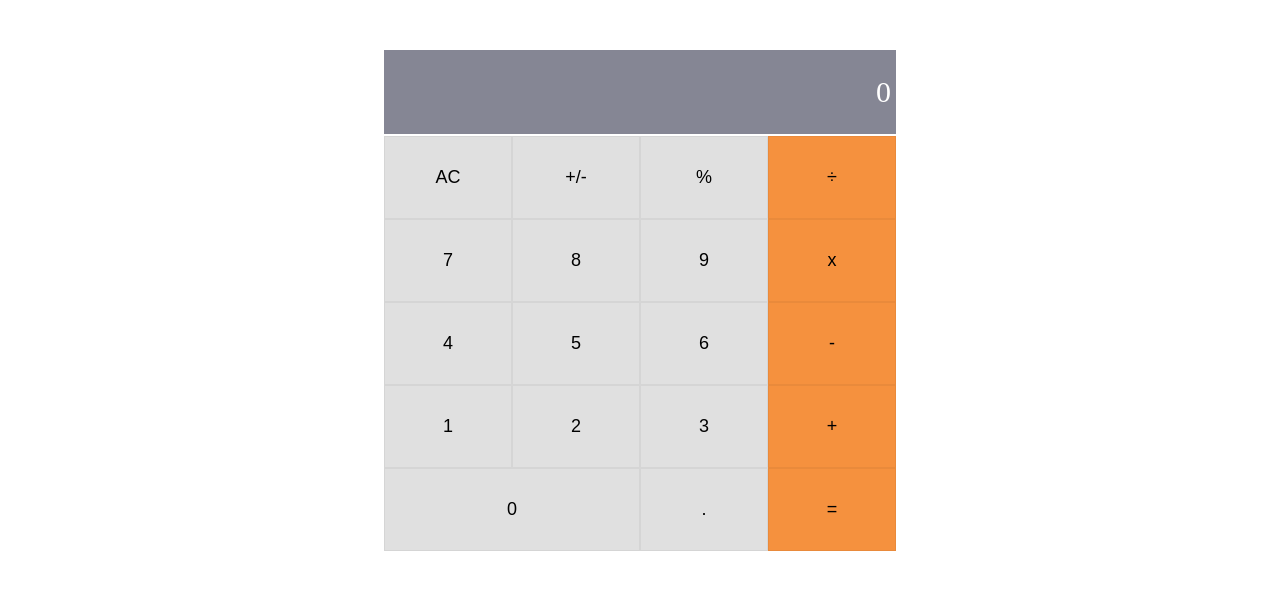
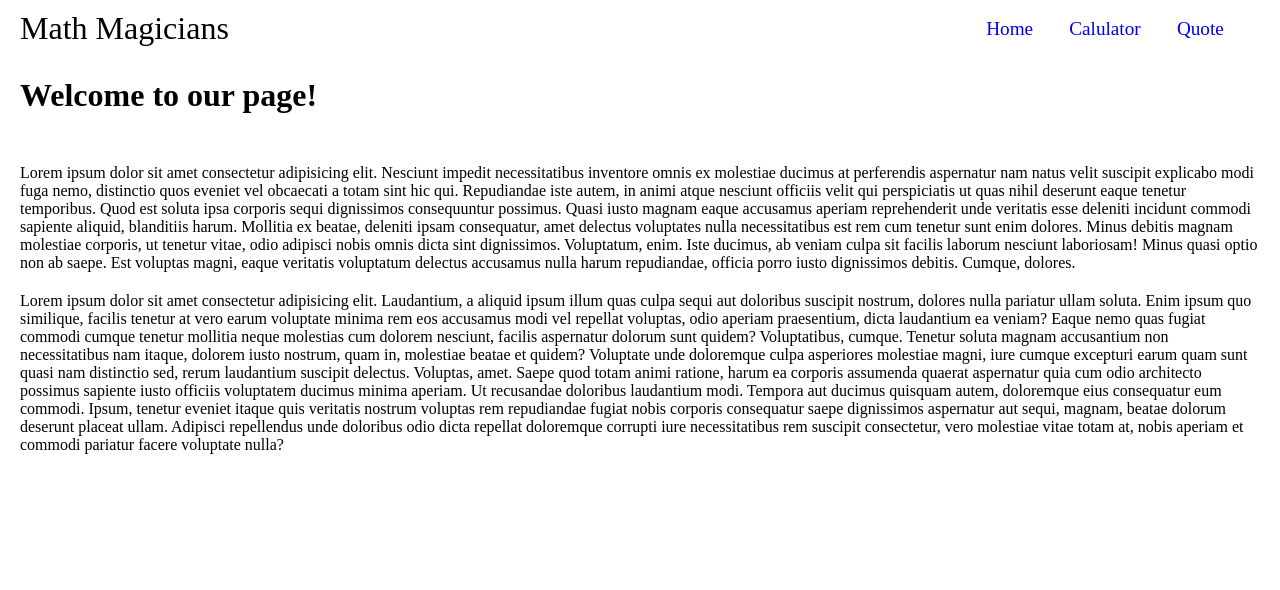
Before and after one commit to olaishola05/react-calculator, a React (Create React App) app: page / in a window 1280 px wide. Shown: the top 590 px of the page. Built offline with nearby package versions, Linux system fonts and the light colour scheme.

Commit message:
Add routing and nav links

```diff
--- a/package.json
+++ b/package.json
@@ -16,6 +16,7 @@
     "prop-types": "^15.8.1",
     "react": "^17.0.2",
     "react-dom": "^17.0.2",
+    "react-router-dom": "^6.2.1",
     "react-scripts": "5.0.0",
     "web-vitals": "^2.1.4"
   },
--- a/src/App.css
+++ b/src/App.css
@@ -1,5 +1,4 @@
 @charset "UTF-8";
-
 html {
   -webkit-box-sizing: border-box;
           box-sizing: border-box;
@@ -41,6 +40,7 @@ img {
 .output {
   background-color: #858694;
   display: -webkit-box;
+  display: -ms-flexbox;
   display: flex;
   -webkit-box-align: center;
       -ms-flex-align: center;
@@ -75,6 +75,7 @@ img {
 .Button {
   background: #e0e0e0;
   display: -webkit-box;
+  display: -ms-flexbox;
   display: flex;
   border: 1px solid rgba(0, 0, 0, 0.05);
   -webkit-box-sizing: border-box;
@@ -87,7 +88,7 @@ img {
           justify-content: center;
   font-size: 18px;
   min-width: 25%;
-  padding: 30px 30px;
+  padding: 25px 25px;
   grid-column: span 1;
 }
 
@@ -99,8 +100,51 @@ img {
   background: #f5913e;
 }
 
+.nav {
+  display: -webkit-box;
+  display: -ms-flexbox;
+  display: flex;
+  padding: 10px 20px;
+  -webkit-box-pack: justify;
+      -ms-flex-pack: justify;
+          justify-content: space-between;
+  -webkit-box-align: center;
+      -ms-flex-align: center;
+          align-items: center;
+}
+
+.nav ul {
+  width: 25%;
+  display: -webkit-box;
+  display: -ms-flexbox;
+  display: flex;
+  -webkit-box-pack: space-evenly;
+      -ms-flex-pack: space-evenly;
+          justify-content: space-evenly;
+}
+
+.nav ul .links {
+  text-decoration: none;
+  font-size: 1.2rem;
+}
+
+.homeContainer {
+  padding: 20px;
+}
+
+.homeContainer h3 {
+  font-size: 2rem;
+  font-weight: bold;
+  margin-bottom: 50px;
+}
+
+.homeContainer p {
+  margin-bottom: 20px;
+}
+
 .body {
   display: -webkit-box;
+  display: -ms-flexbox;
   display: flex;
   -webkit-box-align: center;
       -ms-flex-align: center;
@@ -111,9 +155,11 @@ img {
 }
 
 .calculator {
-  width: 40%;
+  width: 50%;
   display: -ms-grid;
   display: grid;
-  margin: 0 auto;
   margin-top: 50px;
+  float: right;
+  margin-right: 20px;
 }
+/*# sourceMappingURL=App.css.map */
--- a/src/App.js
+++ b/src/App.js
@@ -1,16 +1,25 @@
 /* eslint-disable react/prefer-stateless-function */
 import React, { Component } from 'react';
 import './App.css';
+import { BrowserRouter as Router, Routes, Route } from 'react-router-dom';
 import Calculator from './Components/Calculator';
+import Navbar from './Components/Navbar';
+import Home from './Components/pages/Home';
+import Quote from './Components/pages/Quote';
 
 class App extends Component {
   render() {
     return (
-      <div>
+      <Router>
+        <Navbar />
         <div className="App">
-          <Calculator />
+          <Routes>
+            <Route exact path="/" element={<Home />} />
+            <Route path="/calculator" element={<Calculator />} />
+            <Route path="/quote" element={<Quote />} />
+          </Routes>
         </div>
-      </div>
+      </Router>
     );
   }
 }
--- a/src/App.scss
+++ b/src/App.scss
@@ -2,6 +2,8 @@
 @import './SCSS/display';
 @import './SCSS/keypad';
 @import './SCSS/button';
+@import './SCSS/nav.scss';
+@import './SCSS/home';
 
 .body {
   display: flex;
@@ -10,8 +12,9 @@
 }
 
 .calculator {
-  width: 40%;
+  width: 50%;
   display: grid;
-  margin: 0 auto;
   margin-top: 50px;
+  float: right;
+  margin-right: 20px;
 }
--- /dev/null
+++ b/src/Components/Navbar.jsx
@@ -0,0 +1,38 @@
+import React from 'react';
+import { Link } from 'react-router-dom';
+
+function Navbar() {
+  const links = [
+    {
+      id: 1,
+      path: '/',
+      text: 'Home',
+    },
+    {
+      id: 2,
+      path: '/calculator',
+      text: 'Calulator',
+    },
+    {
+      id: 3,
+      path: '/quote',
+      text: 'Quote',
+    },
+  ];
+  return (
+    <div className="nav">
+      <h1>Math Magicians</h1>
+      <ul>
+        {links.map((link) => (
+          <li key={link.id}>
+            <Link to={link.path} exact="true" className="links">
+              {link.text}
+            </Link>
+          </li>
+        ))}
+      </ul>
+    </div>
+  );
+}
+
+export default Navbar;
--- /dev/null
+++ b/src/Components/pages/Home.jsx
@@ -0,0 +1,53 @@
+import React from 'react';
+
+function Home() {
+  return (
+    <div className="homeContainer">
+      <h3>Welcome to our page!</h3>
+      <p>
+        Lorem ipsum dolor sit amet consectetur adipisicing elit. Nesciunt impedit
+        necessitatibus inventore omnis ex molestiae ducimus at perferendis
+        aspernatur nam natus velit suscipit explicabo modi fuga nemo, distinctio
+        quos eveniet vel obcaecati a totam sint hic qui. Repudiandae iste autem, in
+        animi atque nesciunt officiis velit qui perspiciatis ut quas nihil deserunt
+        eaque tenetur temporibus. Quod est soluta ipsa corporis sequi dignissimos
+        consequuntur possimus. Quasi iusto magnam eaque accusamus aperiam
+        reprehenderit unde veritatis esse deleniti incidunt commodi sapiente
+        aliquid, blanditiis harum. Mollitia ex beatae, deleniti ipsam consequatur,
+        amet delectus voluptates nulla necessitatibus est rem cum tenetur sunt enim
+        dolores. Minus debitis magnam molestiae corporis, ut tenetur vitae, odio
+        adipisci nobis omnis dicta sint dignissimos. Voluptatum, enim. Iste
+        ducimus, ab veniam culpa sit facilis laborum nesciunt laboriosam! Minus
+        quasi optio non ab saepe. Est voluptas magni, eaque veritatis voluptatum
+        delectus accusamus nulla harum repudiandae, officia porro iusto dignissimos
+        debitis. Cumque, dolores.
+      </p>
+
+      <p>
+        Lorem ipsum dolor sit amet consectetur adipisicing elit. Laudantium, a
+        aliquid ipsum illum quas culpa sequi aut doloribus suscipit nostrum,
+        dolores nulla pariatur ullam soluta. Enim ipsum quo similique, facilis
+        tenetur at vero earum voluptate minima rem eos accusamus modi vel repellat
+        voluptas, odio aperiam praesentium, dicta laudantium ea veniam? Eaque nemo
+        quas fugiat commodi cumque tenetur mollitia neque molestias cum dolorem
+        nesciunt, facilis aspernatur dolorum sunt quidem? Voluptatibus, cumque.
+        Tenetur soluta magnam accusantium non necessitatibus nam itaque, dolorem
+        iusto nostrum, quam in, molestiae beatae et quidem? Voluptate unde
+        doloremque culpa asperiores molestiae magni, iure cumque excepturi earum
+        quam sunt quasi nam distinctio sed, rerum laudantium suscipit delectus.
+        Voluptas, amet. Saepe quod totam animi ratione, harum ea corporis assumenda
+        quaerat aspernatur quia cum odio architecto possimus sapiente iusto
+        officiis voluptatem ducimus minima aperiam. Ut recusandae doloribus
+        laudantium modi. Tempora aut ducimus quisquam autem, doloremque eius
+        consequatur eum commodi. Ipsum, tenetur eveniet itaque quis veritatis
+        nostrum voluptas rem repudiandae fugiat nobis corporis consequatur saepe
+        dignissimos aspernatur aut sequi, magnam, beatae dolorum deserunt placeat
+        ullam. Adipisci repellendus unde doloribus odio dicta repellat doloremque
+        corrupti iure necessitatibus rem suscipit consectetur, vero molestiae vitae
+        totam at, nobis aperiam et commodi pariatur facere voluptate nulla?
+      </p>
+    </div>
+  );
+}
+
+export default Home;
--- /dev/null
+++ b/src/Components/pages/Quote.jsx
@@ -0,0 +1,7 @@
+import React from 'react';
+
+function Quote() {
+  return <div>hello</div>;
+}
+
+export default Quote;
--- a/src/SCSS/_button.scss
+++ b/src/SCSS/_button.scss
@@ -10,7 +10,7 @@ $signs-color: #f5913e;
   justify-content: center;
   font-size: 18px;
   min-width: 25%;
-  padding: 30px 30px;
+  padding: 25px 25px;
   grid-column: span 1;
 }
 
--- /dev/null
+++ b/src/SCSS/_home.scss
@@ -0,0 +1,13 @@
+.homeContainer {
+  padding: 20px;
+
+  h3 {
+    font-size: 2rem;
+    font-weight: bold;
+    margin-bottom: 50px;
+  }
+
+  p {
+    margin-bottom: 20px;
+  }
+}
--- /dev/null
+++ b/src/SCSS/_nav.scss
@@ -0,0 +1,17 @@
+.nav {
+  display: flex;
+  padding: 10px 20px;
+  justify-content: space-between;
+  align-items: center;
+
+  ul {
+    width: 25%;
+    display: flex;
+    justify-content: space-evenly;
+
+    .links {
+      text-decoration: none;
+      font-size: 1.2rem;
+    }
+  }
+}
```
Also changed, not shown: 2 other files (tests, documents, lock files or other folders). Lines whose indentation alone changed are shown as unchanged.
